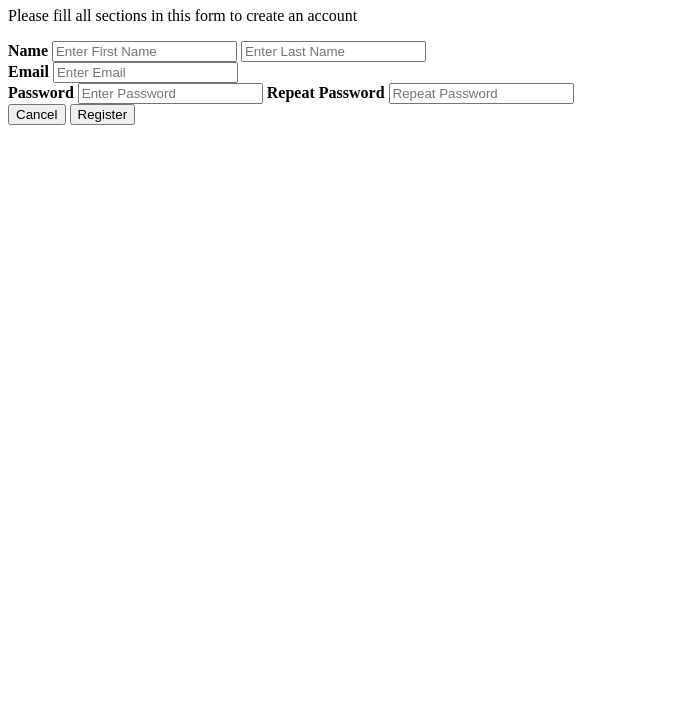
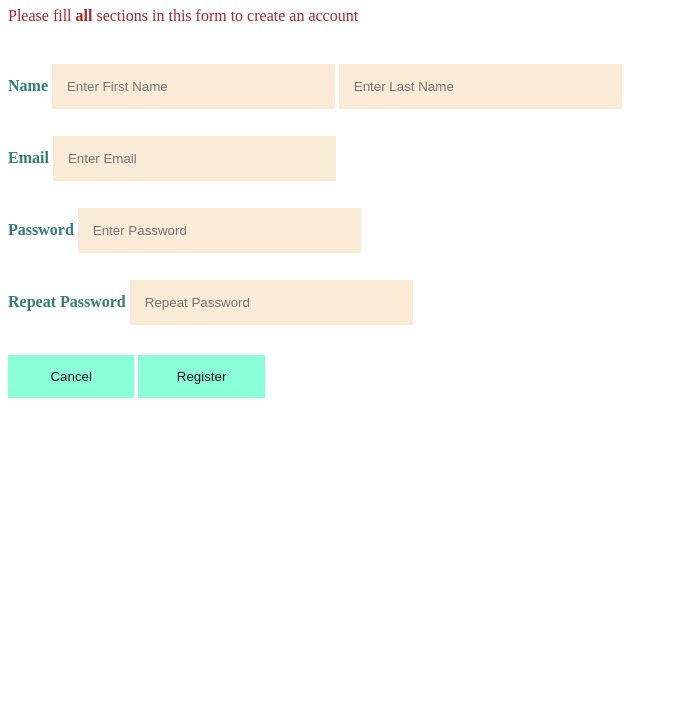
Before and after one commit to Kemmytheboss/Signup-Page, a plain HTML site: page index.html in a window 1280 px wide. Shown: the part 73-800 px from the top of the page, without its empty margins (0-677 px from the left). Drawn offline with Linux system fonts and the light colour scheme.

Commit message:
CSS file updated with padding and border

```diff
--- a/index.html
+++ b/index.html
@@ -4,13 +4,13 @@
     <meta charset="UTF-8">
     <meta name="viewport" content="width=device-width, initial-scale=1.0">
     <title>Signup Page</title>
-    <link rel="stylesheet" href="style.css">
+    <link rel="stylesheet" href="./style.css"/>
 </head>
 <body>
     <form action="action_page.php">
         <div class="container">
             <h1>SignUp</h1>
-            <p>Please fill all sections in this form to create an account</p>
+            <p>Please fill <strong>all</strong> sections in this form to create an account</p><br>
 
             <label for="name"><b>Name</b></label>
             <input type="text" placeholder="Enter First Name" name="name" required>
@@ -20,10 +20,10 @@
             <input type="text" placeholder="Enter Email" name="email" required><br>
 
             <label for="password"><b>Password</b></label>
-            <input type="password" placeholder="Enter Password" name="password" required>
+            <input type="password" placeholder="Enter Password" name="password" required><br>
 
             <label for="repeat-password"><b>Repeat Password</b></label>
-            <input type="repeat-password" placeholder="Repeat Password" name="repeat-password" required>
+            <input type="text" placeholder="Repeat Password" name="repeat-password" required>
 
             <div>
                 <button type="button" class="classbtn">Cancel</button>
--- a/style.css
+++ b/style.css
@@ -0,0 +1,38 @@
+input[type=text], input[type=password]{
+    width: 20%;
+    padding: 15px;
+    margin: 5px 0 22px 0;
+    display: inline-block;
+    border: none;
+    background-color: antiquewhite;
+}
+
+button{
+    background-color: aquamarine;
+    color: black;
+    padding: 14px 20px;
+    margin: 8px 0;
+    border: none;
+    cursor: pointer;
+    width: 10%;
+    opacity: 0.9;
+}
+h1{
+    color: blue;
+}
+p{
+    color: brown;}
+
+body html {
+    background-color: grey;
+    font-size: 16;
+    font-family: Cambria, Cochin, Georgia, Times, 'Times New Roman', serif;
+    text-align: center;
+
+}
+input{
+    color: purple;
+}
+label{
+    color:rgb(54, 124, 124);
+}
```
